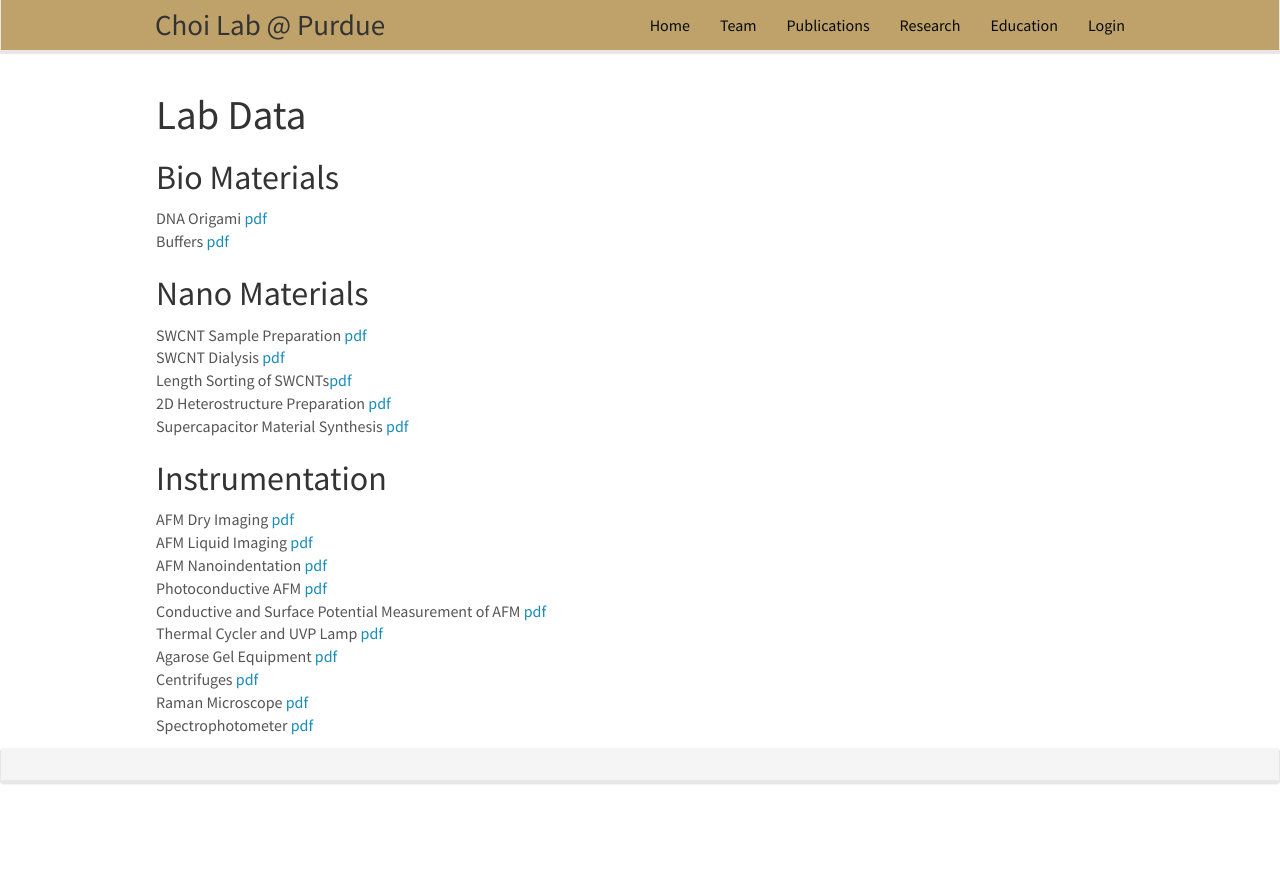
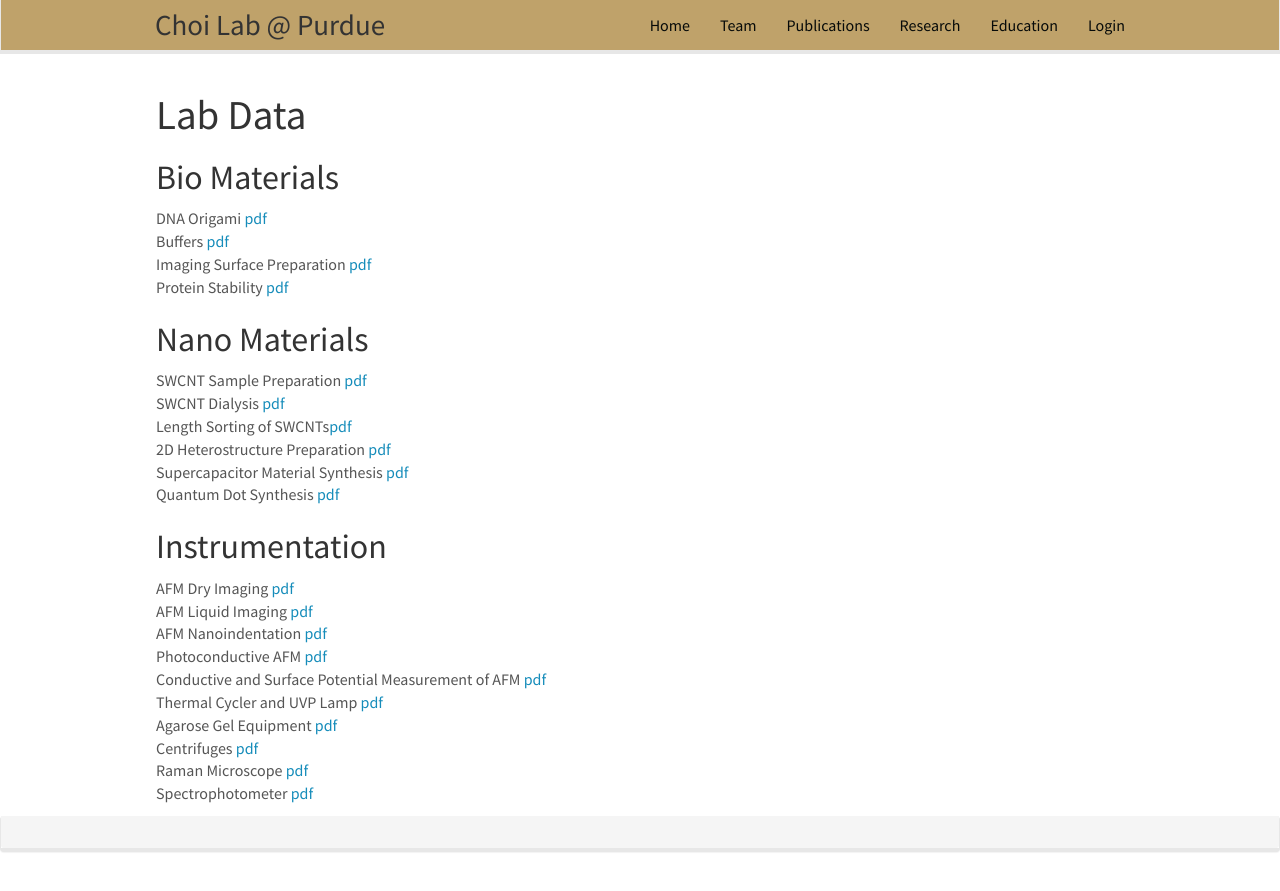
Before and after one commit to choidnalab/choidnalab.github.io, a Jekyll site: the page built from _pages/labdata.md, in a window 1280 px wide. Shown: the top 891 px of the page. Built offline with Jekyll 4.4.1, drawn with Linux system fonts in a browser that asks for light colours; nearby versions of some CDN libraries.

Commit message:
Update labdata.md

```diff
--- a/_pages/labdata.md
+++ b/_pages/labdata.md
@@ -11,6 +11,8 @@ permalink: /labdata.html
 ## Bio Materials
 DNA Origami <a href="{{ site.url }}{{ site.baseurl }}/images/labdata/1_1_dna_origami.pdf">pdf</a><br>
 Buffers <a href="{{ site.url }}{{ site.baseurl }}/images/labdata/1_2_buffers.pdf">pdf</a><br>
+Imaging Surface Preparation <a href="{{ site.url }}{{ site.baseurl }}/images/labdata/1_5_imaging_surface_preparation.pdf">pdf</a><br>
+Protein Stability <a href="{{ site.url }}{{ site.baseurl }}/images/labdata/1_6_protein_stability.pdf">pdf</a><br>
 
 ## Nano Materials
 SWCNT Sample Preparation <a href="{{ site.url }}{{ site.baseurl }}/images/labdata/2_1_cnt_sample_preparation.pdf">pdf</a><br>
@@ -18,6 +20,7 @@ SWCNT Dialysis <a href="{{ site.url }}{{ site.baseurl }}/images/labdata/2_2_swcn
 Length Sorting of SWCNTs<a href="{{ site.url }}{{ site.baseurl }}/images/labdata/2_3_length_sorting.pdf">pdf</a><br>
 2D Heterostructure Preparation <a href="{{ site.url }}{{ site.baseurl }}/images/labdata/2_4_2d_heterostructure_preparation.pdf">pdf</a><br>
 Supercapacitor Material Synthesis <a href="{{ site.url }}{{ site.baseurl }}/images/labdata/2_5_supercapacitor.pdf">pdf</a><br>
+Quantum Dot Synthesis <a href="{{ site.url }}{{ site.baseurl }}/images/labdata/2_6_quantum_dot_synthesis.pdf">pdf</a><br>
 
 ## Instrumentation
 AFM Dry Imaging <a href="{{ site.url }}{{ site.baseurl }}/images/labdata/3_2_afm_dry_imaging.pdf">pdf</a><br>
```
